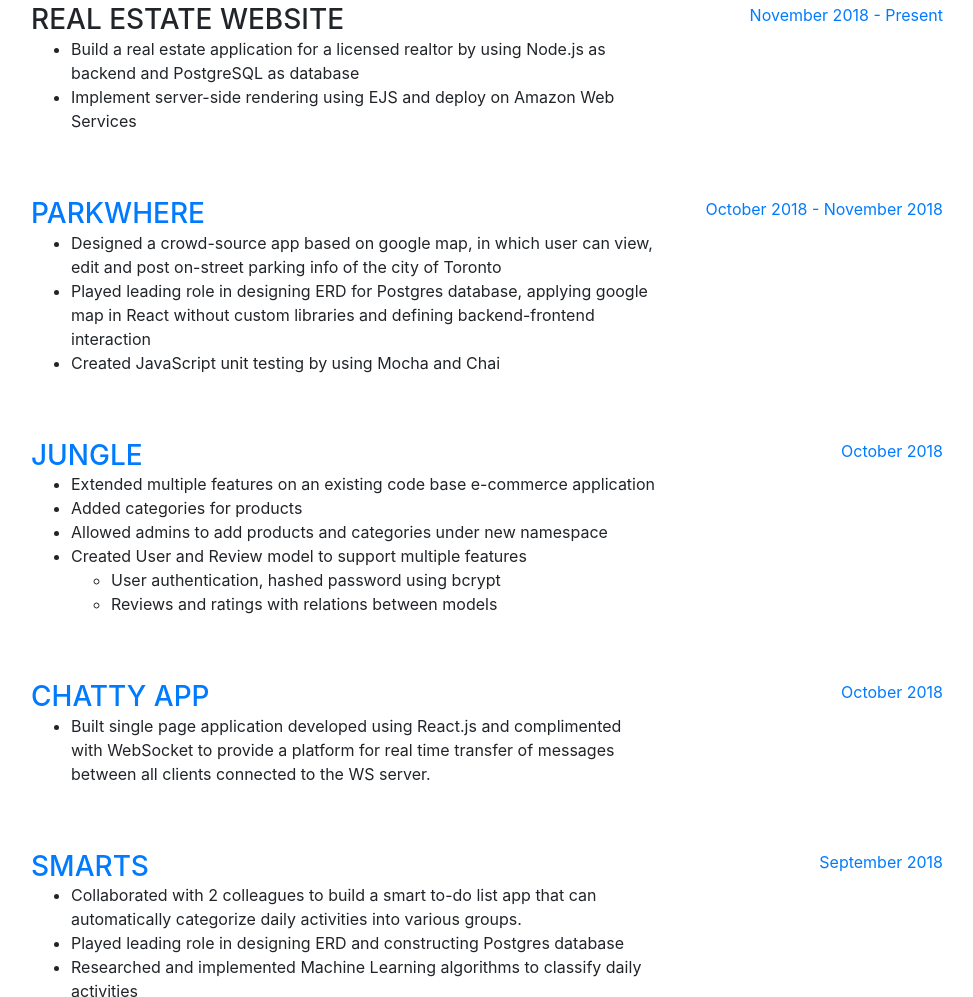
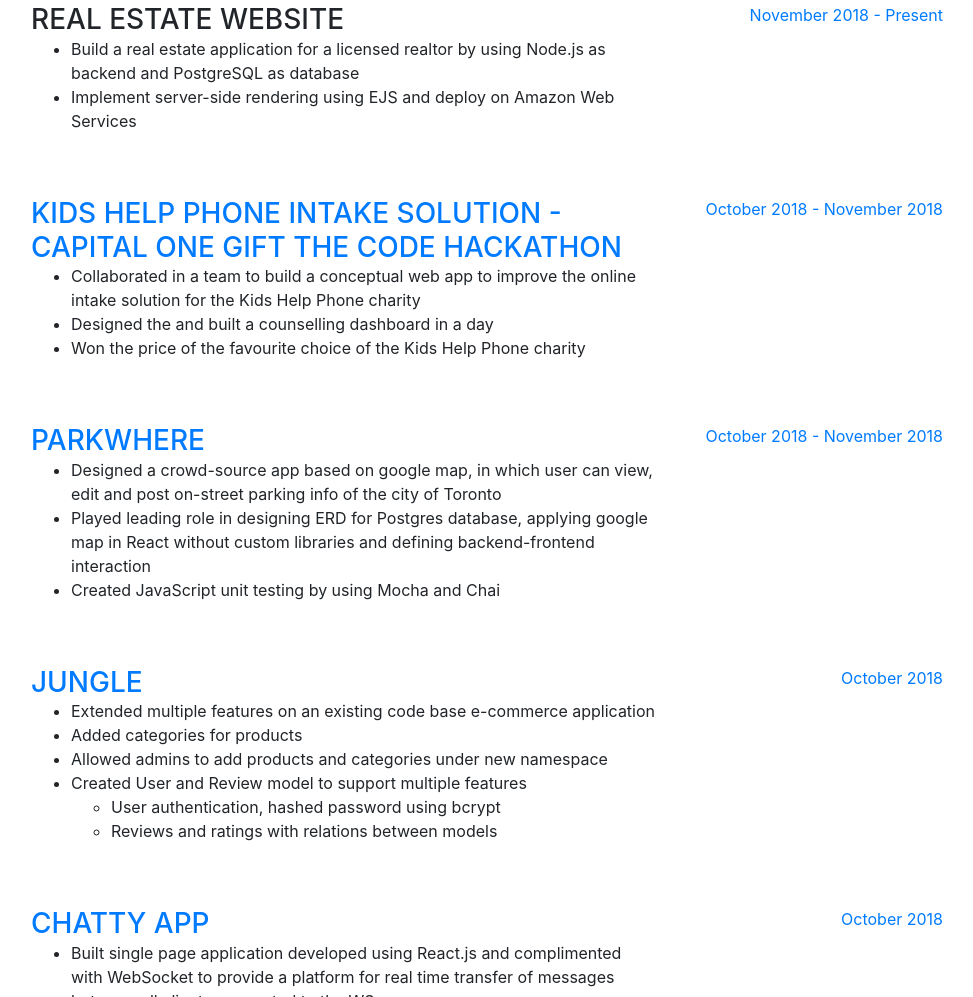
Before and after one commit to donny1103/donny1103.github.io, a website with bundled scripts: page index.html in a window 1280 px wide. Shown: the part 932-1929 px from the top of the page, without its empty margins (289-1262 px from the left). Built offline with nearby package versions, Linux system fonts and the light colour scheme; files whose address does not match are found by name; a web font is replaced by a local one.

Commit message:
updated info

```diff
--- a/index.html
+++ b/index.html
@@ -104,6 +104,28 @@
             </div>
             <div class="resume-date text-md-right">
               <span class="text-primary">November 2018 - Present</span>
+            </div>
+          </div>
+
+          <div class="resume-item d-flex flex-column flex-md-row mb-5">
+            <div class="resume-content mr-auto">
+              <a href="https://github.com/donny1103/ParkWhere" target="_blank">
+                <h3 class="mb-0">Kids Help Phone Intake Solution - Capital One GIFT THE CODE Hackathon</h3>
+              </a>
+                <ul>
+                  <li>
+                    Collaborated in a team to build a conceptual web app to improve the online intake solution for the Kids Help Phone charity
+                  </li>
+                  <li>
+                    Designed the and built a counselling dashboard in a day
+                  </li>
+                  <li>
+                    Won the price of the favourite choice of the Kids Help Phone charity
+                  </li>
+                </ul>
+            </div>
+            <div class="resume-date text-md-right">
+              <span class="text-primary">October 2018 - November 2018</span>
             </div>
           </div>
 
```
